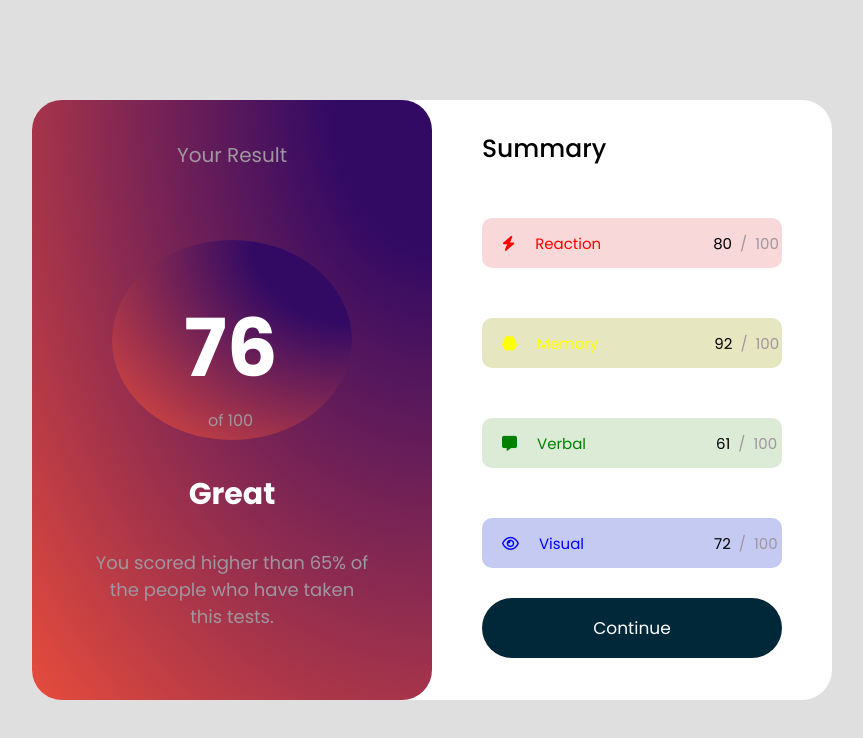
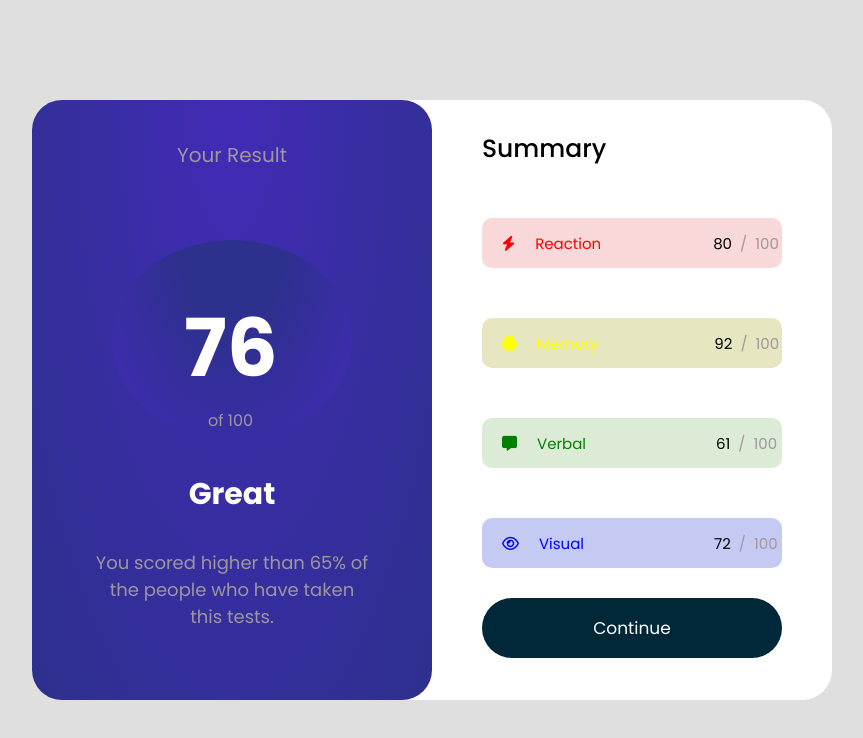
Before and after one commit to Skrr-skrr/trainingtest1, a plain HTML site: page index.html in a window 1280 px wide. Shown: the whole page, without its empty margins (208-1071 px from the left). Drawn offline with Linux system fonts and the light colour scheme.

Commit message:
third commit-(correcting the left-side container background color)

```diff
--- a/css/style.css
+++ b/css/style.css
@@ -37,9 +37,9 @@ body {
   flex-direction: column;
   padding: 40px;
   background: -webkit-radial-gradient(
-    top right,
-    rgb(50, 10, 100) 100px,
-    rgb(231, 76, 60)
+    top center,
+    rgb(66, 43, 182) 0px,
+    rgb(45, 48, 141)
   );
 }
 
@@ -48,9 +48,9 @@ body {
   height: 15em;
   border-radius: 50%;
   background: -webkit-radial-gradient(
-    top right,
-    rgb(50, 10, 100) 100px,
-    rgb(231, 76, 60)
+    top center,
+    rgb(45, 48, 141) 50px,
+    rgb(66, 43, 182)
   );
 }
 
```
